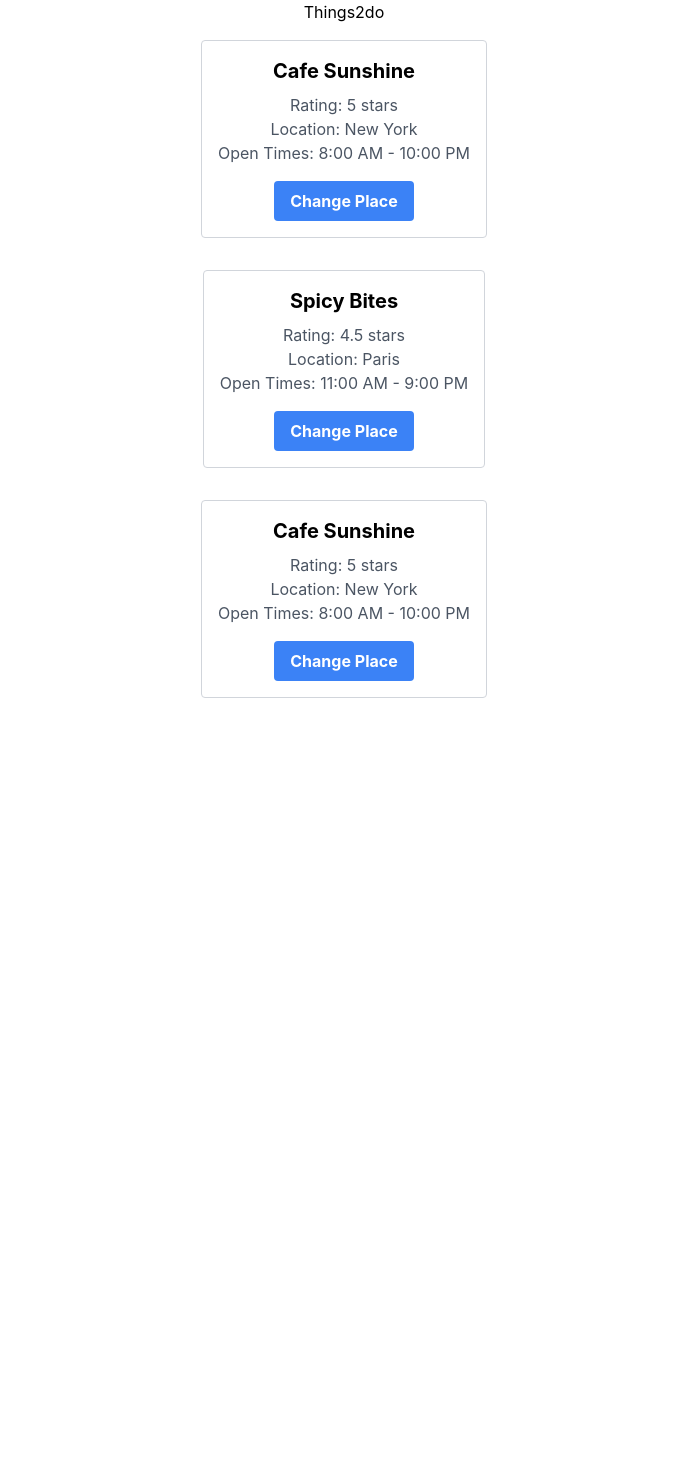
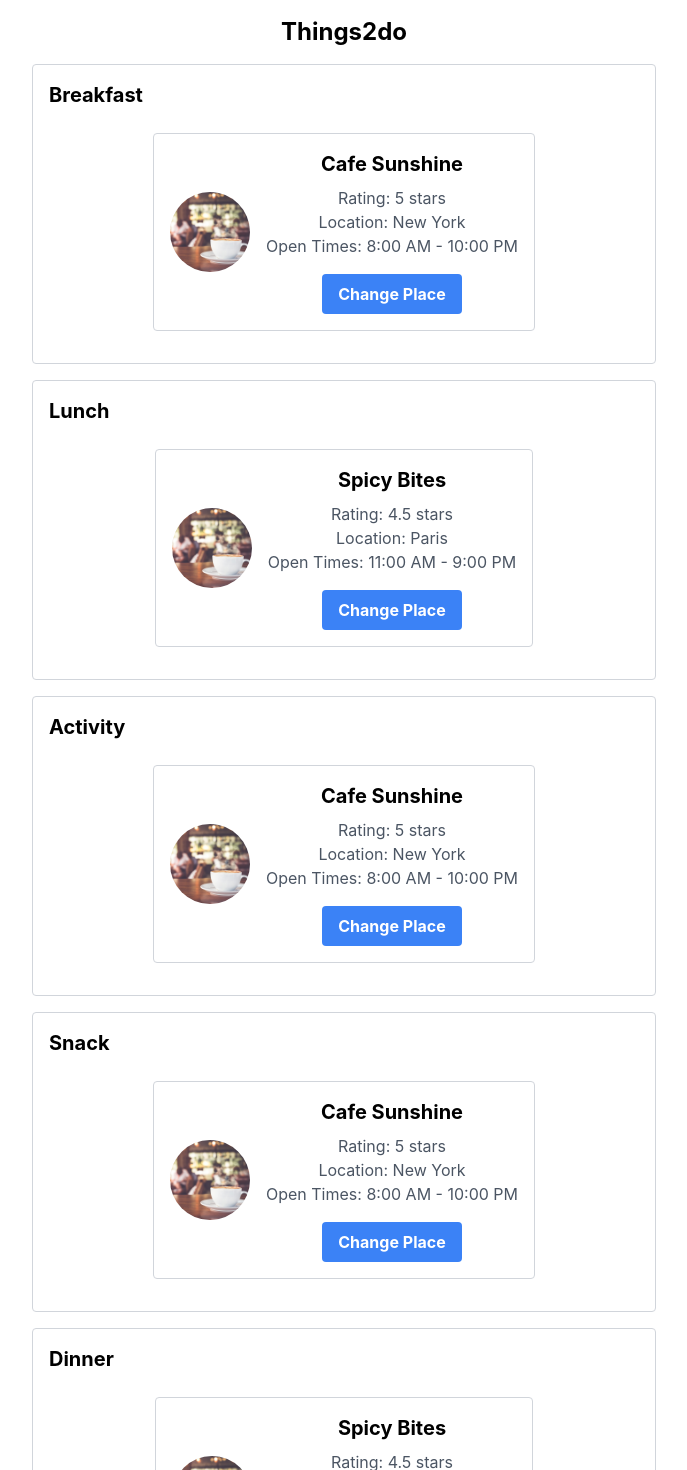
Before and after one commit to roninvohra/things2do, a React (Create React App) app: page / in a window 1280 px wide. Shown: the top 1470 px of the page, without its empty margins (296-983 px from the left). Before the commit the page ends 800 px from the top, so only its background shows below. Built offline with nearby package versions, Linux system fonts and the light colour scheme.

Commit message:
image for place component

```diff
--- a/src/App.js
+++ b/src/App.js
@@ -1,13 +1,32 @@
-import logo from './logo.svg';
-import './App.css';
-import Place from './components/place.js'
+import React from 'react';
+import Place from './components/place.js';
+
 function App() {
   return (
-    <div className="App">
-      <h1> Things2do </h1>
-      <Place />
-      <Place />
-      <Place />
+    <div className="App p-4 flex flex-col items-center">
+      <h1 className="text-2xl font-bold mb-4">Things2do</h1>
+      <div className="w-full md:w-1/2 mx-auto">
+        <div className="w-full p-4 border border-gray-300 rounded mb-4">
+          <h2 className="text-xl font-bold mb-2">Breakfast</h2>
+          <Place />
+        </div>
+        <div className="w-full p-4 border border-gray-300 rounded mb-4">
+          <h2 className="text-xl font-bold mb-2">Lunch</h2>
+          <Place />
+        </div>
+        <div className="w-full p-4 border border-gray-300 rounded mb-4">
+          <h2 className="text-xl font-bold mb-2">Activity</h2>
+          <Place />
+        </div>
+        <div className="w-full p-4 border border-gray-300 rounded mb-4">
+          <h2 className="text-xl font-bold mb-2">Snack</h2>
+          <Place />
+        </div>
+        <div className="w-full p-4 border border-gray-300 rounded mb-4">
+          <h2 className="text-xl font-bold mb-2">Dinner</h2>
+          <Place />
+        </div>
+      </div>
     </div>
   );
 }
--- a/src/components/place.js
+++ b/src/components/place.js
@@ -1,18 +1,18 @@
 import React, { useState } from 'react';
-
+import cafe from '../images/cafe.jpeg'
 const Place = () => {
   const places = [
     {
       name: 'Cafe Sunshine',
       rating: '5 stars',
       location: 'New York',
-      openTimes: '8:00 AM - 10:00 PM',
+      openTimes: '8:00 AM - 10:00 PM'
     },
     {
       name: 'Spicy Bites',
       rating: '4.5 stars',
       location: 'Paris',
-      openTimes: '11:00 AM - 9:00 PM',
+      openTimes: '11:00 AM - 9:00 PM'
     },
   ];
 
@@ -29,7 +29,13 @@ const Place = () => {
 
   return (
     <div className="flex justify-center items-center">
-      <div className="p-4 border border-gray-300 rounded text-center m-4">
+      <div className="p-4 border border-gray-300 rounded text-center m-4 flex items-center">
+        <img
+          src={cafe} // Replace with actual image URL
+          alt={currentPlace.name}
+          className="w-20 h-20 object-cover rounded-full mr-4"
+        />
+        <div>
           <h2 className="text-xl font-bold mb-2">{currentPlace.name}</h2>
           <p className="text-gray-600">Rating: {currentPlace.rating}</p>
           <p className="text-gray-600">Location: {currentPlace.location}</p>
@@ -42,6 +48,7 @@ const Place = () => {
           </button>
         </div>
       </div>
+    </div>
   );
 };
 
```
Also changed, not shown: src/images/cafe.jpeg (added). Lines whose indentation alone changed are shown as unchanged.
